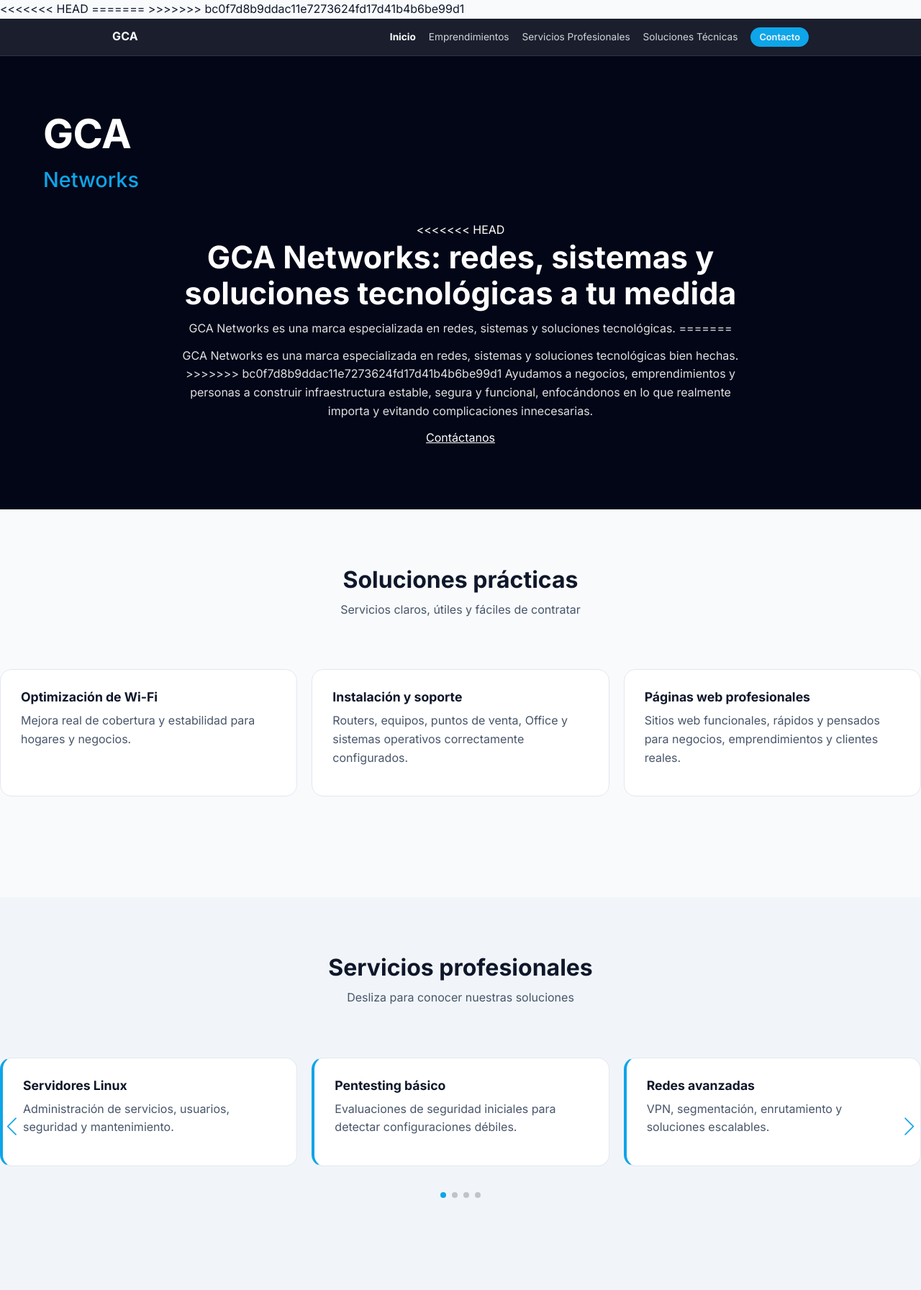
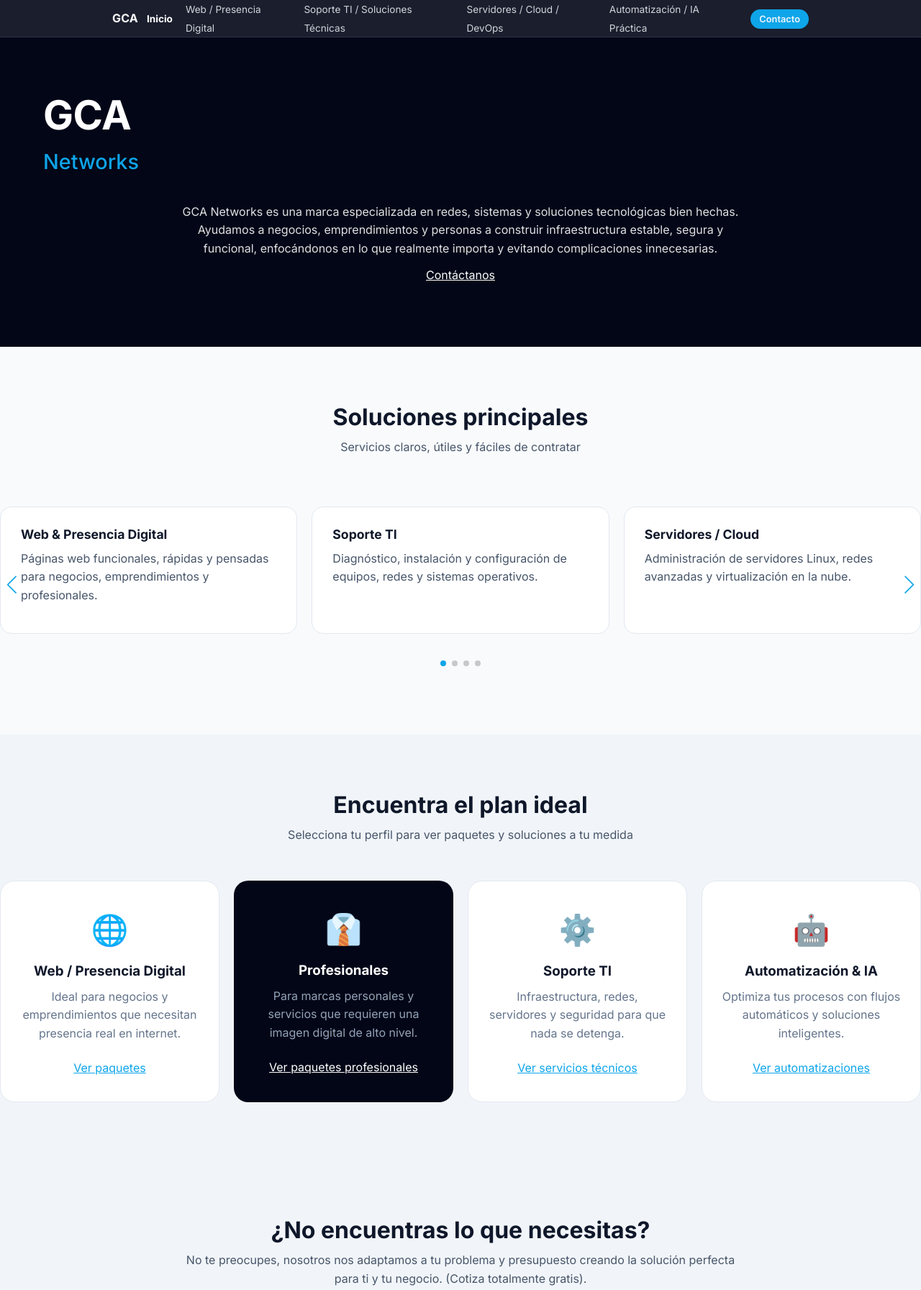
Before and after one commit to DavidAntonioGCA/gca, a plain HTML site: page site/index.html in a window 1280 px wide. Shown: the top 1793 px of the page at 72% size. Drawn offline with nearby package versions, Linux system fonts and the light colour scheme.

Commit message:
Resuelve conflicto en index.html y actualiza cabecera

```diff
--- a/site/index.html
+++ b/site/index.html
@@ -1,256 +1,179 @@
 <!DOCTYPE html>
 <html lang="es">
 <head>
-  <meta charset="UTF-8" />
-<<<<<<< HEAD
-  <title>GCA Networks | Soluciones Tecnológicas</title>
-  <meta name="viewport" content="width=device-width, initial-scale=1.0" />
-  <!-- Descripción para SEO -->
-  <meta name="description" content="GCA Networks es una marca especializada en redes, sistemas y soluciones tecnológicas bien hechas. Ayudamos a negocios, emprendimientos y personas a construir infraestructura estable, segura y funcional, enfocándonos en lo que realmente importa." />
-  <!-- Indexación y seguimiento -->
-  <meta name="robots" content="index,follow" />
-  <!-- URL canónica para evitar duplicados -->
-  <link rel="canonical" href="https://gcanetworks.com/" />
-  <!-- Color de tema para navegadores móviles -->
-  <meta name="theme-color" content="#020617" />
-=======
+  <meta charset="UTF-8">
   <title>GCA Networks</title>
-  <meta name="viewport" content="width=device-width, initial-scale=1.0" />
->>>>>>> bc0f7d8b9ddac11e7273624fd17d41b4b6be99d1
-
-  <!-- Fonts -->
-  <link rel="preconnect" href="https://fonts.googleapis.com" />
-  <link rel="preconnect" href="https://fonts.gstatic.com" crossorigin />
-  <link href="https://fonts.googleapis.com/css2?family=Inter:wght@300;400;500;600;700&display=swap" rel="stylesheet" />
-
-  <!-- Swiper CSS (NECESARIO para que se vea bien el slider) -->
-  <link rel="stylesheet" href="https://cdn.jsdelivr.net/npm/swiper@11/swiper-bundle.min.css" />
-
-  <!-- Site CSS -->
-  <link rel="stylesheet" href="assets/css/style.css?v=1" />
+  <meta name="viewport" content="width=device-width, initial-scale=1.0">
+  <!-- Google Fonts -->
+  <link rel="preconnect" href="https://fonts.googleapis.com">
+  <link rel="preconnect" href="https://fonts.gstatic.com" crossorigin>
+  <link href="https://fonts.googleapis.com/css2?family=Inter:wght@300;400;500;600;700&display=swap" rel="stylesheet">
+  <!-- Swiper CSS -->
+  <link rel="stylesheet" href="https://cdn.jsdelivr.net/npm/swiper@11/swiper-bundle.min.css">
+  <!-- Site CSS: usa tu propio archivo en assets/css/style.css -->
+  <link rel="stylesheet" href="assets/css/style.css?v=1">
 </head>
-
 <body>
-
+  <!-- Navegación principal -->
   <nav class="apple-nav" aria-label="Navegación principal">
     <div class="nav-container">
       <a href="index.html" class="nav-logo" aria-label="GCA Networks - Inicio">GCA</a>
-
-      <!-- Si luego quieres menú móvil, agrega el botón y IDs; por ahora no rompe nada -->
-      <ul class="nav-links" id="navLinks">
+      <button id="navToggle" class="nav-toggle" type="button" aria-expanded="false" aria-controls="navLinks">
+        ☰ <span style="font-weight:700;">Menú</span>
+      </button>
+      <ul id="navLinks" class="nav-links">
         <li><a href="index.html" aria-current="page">Inicio</a></li>
-        <li><a href="emprendimientos.html">Emprendimientos</a></li>
-        <li><a href="profesionales.html">Servicios Profesionales</a></li>
-        <li><a href="tecnico.html">Soluciones Técnicas</a></li>
+        <li><a href="web.html">Web / Presencia Digital</a></li>
+        <li><a href="soporte.html">Soporte TI / Soluciones Técnicas</a></li>
+        <li><a href="servidores.html">Servidores / Cloud / DevOps</a></li>
+        <li><a href="automatizacion.html">Automatización / IA Práctica</a></li>
         <li><a href="https://wa.me/522282282131" class="nav-cta" rel="noopener">Contacto</a></li>
       </ul>
     </div>
   </nav>
 
+  <!-- Hero principal -->
   <header class="hero">
     <div class="hero-top">
       <span class="brand-left">GCA</span>
       <span class="brand-right">Networks</span>
     </div>
-
     <div class="hero-content">
-<<<<<<< HEAD
-      <!-- Encabezado principal para la página -->
-      <h1>GCA Networks: redes, sistemas y soluciones tecnológicas a tu medida</h1>
-      <p class="hero-desc">
-        GCA Networks es una marca especializada en redes, sistemas y soluciones tecnológicas.
-=======
       <p class="hero-desc">
         GCA Networks es una marca especializada en redes, sistemas y soluciones tecnológicas bien hechas.
->>>>>>> bc0f7d8b9ddac11e7273624fd17d41b4b6be99d1
         Ayudamos a negocios, emprendimientos y personas a construir infraestructura estable, segura y
         funcional, enfocándonos en lo que realmente importa y evitando complicaciones innecesarias.
       </p>
-
-      <a href="https://wa.me/522282282131" class="btn-whatsapp" rel="noopener">
-        Contáctanos
-      </a>
+      <a href="https://wa.me/522282282131" class="btn-whatsapp" rel="noopener">Contáctanos</a>
     </div>
   </header>
 
+  <!-- Sección de servicios destacados -->
   <section class="section">
-    <h2>Soluciones prácticas</h2>
+    <h2>Soluciones principales</h2>
     <p class="subtitle">Servicios claros, útiles y fáciles de contratar</p>
-
     <div class="swiper">
       <div class="swiper-wrapper">
-
         <div class="swiper-slide">
           <div class="card">
-            <h3>Optimización de Wi-Fi</h3>
-            <p>Mejora real de cobertura y estabilidad para hogares y negocios.</p>
+            <h3>Web &amp; Presencia Digital</h3>
+            <p>Páginas web funcionales, rápidas y pensadas para negocios, emprendimientos y profesionales.</p>
           </div>
         </div>
-
         <div class="swiper-slide">
           <div class="card">
-            <h3>Instalación y soporte</h3>
-            <p>Routers, equipos, puntos de venta, Office y sistemas operativos correctamente configurados.</p>
+            <h3>Soporte TI</h3>
+            <p>Diagnóstico, instalación y configuración de equipos, redes y sistemas operativos.</p>
           </div>
         </div>
-
         <div class="swiper-slide">
           <div class="card">
-            <h3>Páginas web profesionales</h3>
-            <p>Sitios web funcionales, rápidos y pensados para negocios, emprendimientos y clientes reales.</p>
+            <h3>Servidores / Cloud</h3>
+            <p>Administración de servidores Linux, redes avanzadas y virtualización en la nube.</p>
           </div>
         </div>
-
+        <div class="swiper-slide">
+          <div class="card">
+            <h3>Automatización e IA</h3>
+            <p>Automatización de procesos y flujos para ganar tiempo y reducir errores.</p>
+          </div>
+        </div>
       </div>
-
-      <div class="swiper-button-next" aria-label="Siguiente"></div>
-      <div class="swiper-button-prev" aria-label="Anterior"></div>
-      <div class="swiper-pagination" aria-label="Paginación"></div>
+      <div class="swiper-button-next"></div>
+      <div class="swiper-button-prev"></div>
+      <div class="swiper-pagination"></div>
     </div>
   </section>
 
-  <section class="section alt">
-    <h2>Servicios profesionales</h2>
-    <p class="subtitle">Desliza para conocer nuestras soluciones</p>
-
-    <div class="swiper">
-      <div class="swiper-wrapper">
-
-        <div class="swiper-slide">
-          <div class="card pro">
-            <h3>Servidores Linux</h3>
-            <p>Administración de servicios, usuarios, seguridad y mantenimiento.</p>
-          </div>
-        </div>
-
-        <div class="swiper-slide">
-          <div class="card pro">
-            <h3>Pentesting básico</h3>
-            <p>Evaluaciones de seguridad iniciales para detectar configuraciones débiles.</p>
-          </div>
-        </div>
-
-        <div class="swiper-slide">
-          <div class="card pro">
-            <h3>Redes avanzadas</h3>
-            <p>VPN, segmentación, enrutamiento y soluciones escalables.</p>
-          </div>
-        </div>
-
-        <div class="swiper-slide">
-          <div class="card pro">
-            <h3>Cloud y virtualización</h3>
-            <p>Infraestructura en la nube con enfoque práctico y controlado.</p>
-          </div>
-        </div>
-
-      </div>
-
-      <div class="swiper-button-next" aria-label="Siguiente"></div>
-      <div class="swiper-button-prev" aria-label="Anterior"></div>
-      <div class="swiper-pagination" aria-label="Paginación"></div>
-    </div>
-  </section>
-
+  <!-- Selector de planes -->
   <section class="section alt">
     <h2>Encuentra el plan ideal</h2>
     <p class="subtitle">Selecciona tu perfil para ver paquetes y soluciones a tu medida</p>
-
     <div class="pricing-selector">
       <div class="price-card">
-        <div class="price-icon">🏪</div>
-        <h3>Emprendimientos</h3>
-        <p>Para negocios locales que buscan presencia real en internet y atraer clientes.</p>
-        <a href="emprendimientos.html" class="btn-outline">Ver paquetes</a>
+        <div class="price-icon">🌐</div>
+        <h3>Web / Presencia Digital</h3>
+        <p>Ideal para negocios y emprendimientos que necesitan presencia real en internet.</p>
+        <a href="web.html" class="btn-outline">Ver paquetes</a>
       </div>
-
       <div class="price-card highlight">
         <div class="price-icon">👔</div>
         <h3>Profesionales</h3>
-        <p>Para expertos que necesitan una imagen digital sólida, confiable y de alto nivel.</p>
+        <p>Para marcas personales y servicios que requieren una imagen digital de alto nivel.</p>
         <a href="profesionales.html" class="btn-outline light">Ver paquetes profesionales</a>
       </div>
-
       <div class="price-card">
         <div class="price-icon">⚙️</div>
-        <h3>Soporte Técnico</h3>
+        <h3>Soporte TI</h3>
         <p>Infraestructura, redes, servidores y seguridad para que nada se detenga.</p>
-        <a href="tecnico.html" class="btn-outline">Ver servicios técnicos</a>
+        <a href="soporte.html" class="btn-outline">Ver servicios técnicos</a>
+      </div>
+      <div class="price-card">
+        <div class="price-icon">🤖</div>
+        <h3>Automatización &amp; IA</h3>
+        <p>Optimiza tus procesos con flujos automáticos y soluciones inteligentes.</p>
+        <a href="automatizacion.html" class="btn-outline">Ver automatizaciones</a>
       </div>
     </div>
   </section>
 
+  <!-- Sección de contacto y formulario -->
   <section class="section alt">
     <div class="trust-container" style="text-align: center;">
       <h2>¿No encuentras lo que necesitas?</h2>
       <p class="subtitle" style="max-width: 800px; margin: 0 auto 30px;">
         No te preocupes, nosotros nos adaptamos a tu problema y presupuesto creando la solución perfecta para ti y tu negocio. (Cotiza totalmente gratis).
       </p>
-
       <div class="contact-actions">
-        <a href="https://wa.me/522282282131" class="btn-contact whatsapp-btn" rel="noopener">
-          WhatsApp
-        </a>
-
-        <a href="mailto:info@gcanetworks.com?subject=Consulta%20GCA%20Networks" class="btn-contact email-btn">
-          Enviar Correo
-        </a>
+        <a href="https://wa.me/522282282131" class="btn-contact whatsapp-btn" rel="noopener">WhatsApp</a>
+        <a href="mailto:info@gcanetworks.com?subject=Consulta%20GCA%20Networks" class="btn-contact email-btn">Enviar Correo</a>
       </div>
-
       <div class="form-container">
         <h3>¡Nosotros te contactamos!</h3>
-
-        <form id="contact-form" novalidate>
-          <!-- Honeypot anti-spam (tu main.js lo lee si existe) -->
+        <!-- Define una acción predeterminada para que el formulario funcione con tu API. Reemplaza la URL con tu endpoint real. -->
+        <form id="contact-form" action="https://gcanetworks.com/api/contacto" method="POST" novalidate>
+          <!-- Honeypot anti-spam -->
           <div class="hp-field" aria-hidden="true">
             <label for="website">Website</label>
-            <input type="text" id="website" name="website" tabindex="-1" autocomplete="off" />
+            <input type="text" id="website" name="website" tabindex="-1" autocomplete="off">
           </div>
-
           <div class="form-group">
             <label for="nombre">Nombre completo *</label>
-            <input type="text" id="nombre" name="nombre" placeholder="Ej. Miguel Murrieta" required />
+            <input type="text" id="nombre" name="nombre" required placeholder="Ej. Miguel Murrieta">
           </div>
-
           <div class="form-group">
             <label for="negocio-form">Nombre del Negocio/Emprendimiento/Marca *</label>
-            <input type="text" id="negocio-form" name="negocio" placeholder="Ej. GCA Networks" required />
+            <input type="text" id="negocio-form" name="negocio" required placeholder="Ej. GCA Networks">
           </div>
-
           <div class="form-row">
             <div class="form-group">
               <label for="email">Correo Electrónico *</label>
-              <input type="email" id="email" name="email" placeholder="tucorreo@ejemplo.com" required />
+              <input type="email" id="email" name="email" required placeholder="tucorreo@ejemplo.com">
             </div>
-
             <div class="form-group">
               <label for="telefono">Teléfono *</label>
-              <input type="tel" id="telefono" name="telefono" placeholder="228 123 4567" required />
+              <input type="tel" id="telefono" name="telefono" required placeholder="228 123 4567">
             </div>
           </div>
-
           <div class="form-group">
             <label for="mensaje">¿En qué podemos ayudarte?</label>
             <textarea id="mensaje" name="mensaje" rows="4" placeholder="Cuéntanos brevemente tu proyecto o problema técnico..."></textarea>
           </div>
-
-          <!-- Status (tu main.js lo usa si existe) -->
           <p id="form-status" class="form-status" aria-live="polite"></p>
-
           <button type="submit" class="btn-submit">Enviar mi información</button>
         </form>
       </div>
     </div>
   </section>
 
+  <!-- Pie de página -->
   <footer>
-    <p>© 2025 · GCA Networks</p>
+    <p>© 2026 · GCA Networks</p>
   </footer>
 
-  <!-- Swiper JS (DEBE IR ANTES de main.js para que window.Swiper exista) -->
+  <!-- Swiper JS -->
   <script src="https://cdn.jsdelivr.net/npm/swiper@11/swiper-bundle.min.js"></script>
-
-  <!-- Tu JS (Swiper + Form) -->
+  <!-- JS del sitio -->
   <script src="assets/js/main.js?v=1" defer></script>
 </body>
 </html>
```
